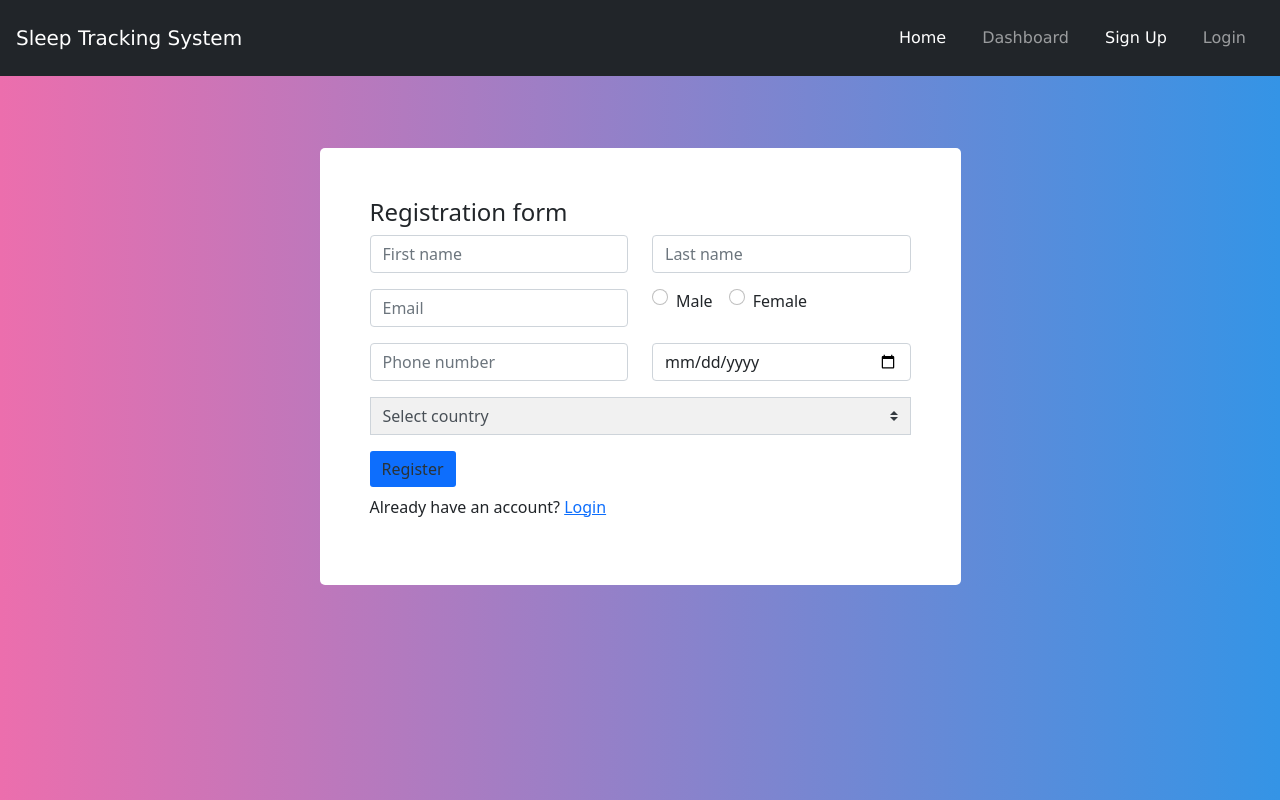
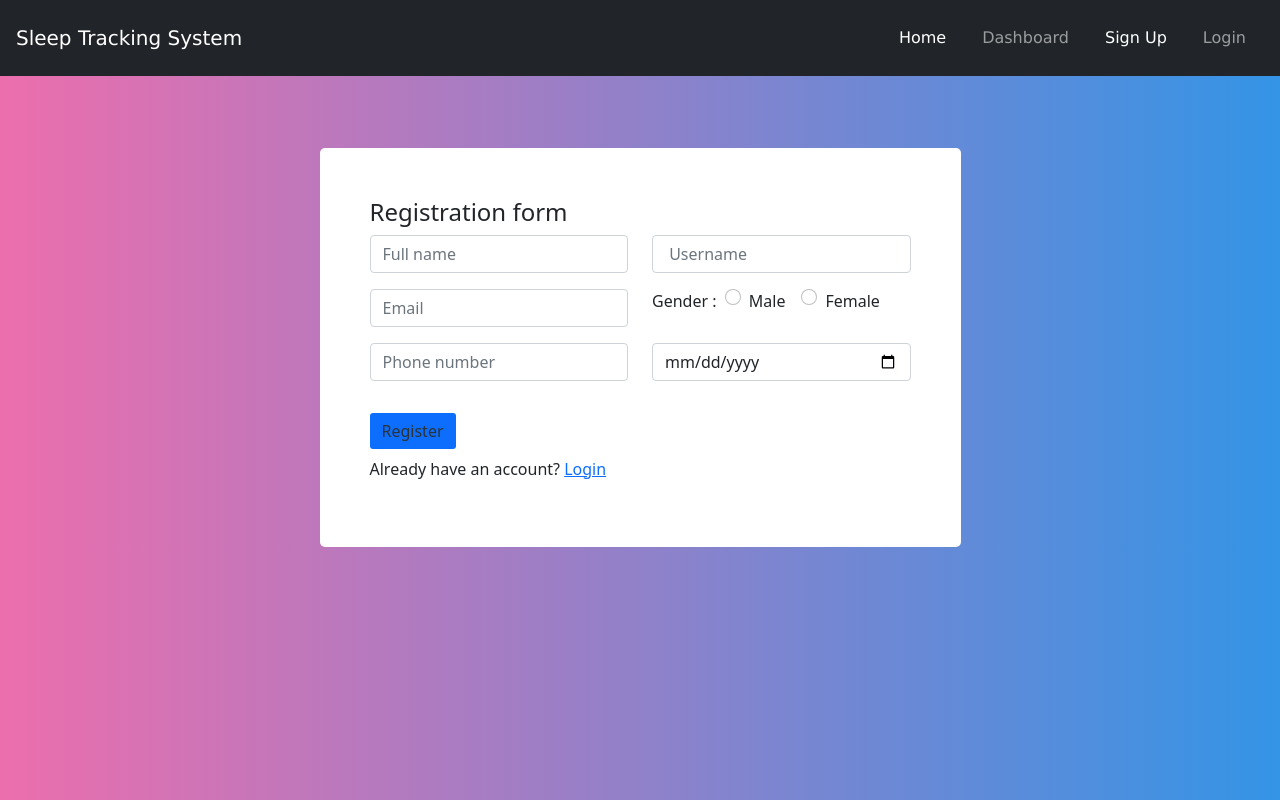
Before and after one commit to hamza-zaveri/Sleep-Tracking, a React (Create React App) app in the folder frontend/: page /register in a window 1280 px wide. Built offline with nearby package versions, Linux system fonts and the light colour scheme.

Commit message:
gitignore_inclusion

```diff
--- a/frontend/src/Components/Register.js
+++ b/frontend/src/Components/Register.js
@@ -19,12 +19,12 @@ const Register=()=>{
                                 <div class="row">
                                     <div class="col-md-6">
                                         <div class="form-group">
-                                            <input type="text" class="form-control" placeholder="First name"/>
+                                            <input type="text" class="form-control" placeholder="Full name"/>
                                         </div>
                                     </div>
                                     <div class="col-md-6">
                                         <div class="form-group">
-                                            <input type="text" class="form-control" placeholder="Last name"/>
+                                            <input type="text" class="form-control" placeholder=" Username"/>
                                         </div>
                                     </div>
                                     <div class="col-md-6">
@@ -35,7 +35,10 @@ const Register=()=>{
                                     <div class="col-md-6">
                                         <div class="form-group">
 
+                                        <label>Gender :</label>
+                                        &nbsp;&nbsp;
     <div class="form-check form-check-inline">
+
         <input class="form-check-input" type="radio" name="inlineRadioOptions" id="inlineRadio1" value="option1"/>
         <label class="form-check-label" for="inlineRadio1">Male</label>
     </div>
@@ -58,16 +61,6 @@ const Register=()=>{
                                             </div>
                                     </div>
 
-                                    <div class="col-md-12">
-                                        <select name="countries" class="custom-select" id="exampleFormControlSelect1">
-                                        <option>Select country</option>
-                                        <option>India</option>
-                                        <option>USA</option>
-                                        <option>France</option>
-                                        <option>China</option>
-                                        <option>Japan</option>
-                                        </select>
-                                    </div>
 
                                     </div>
                                     <div class="mt-3">
```
Also changed, not shown: 2 other files (tests, documents, lock files or other folders).
